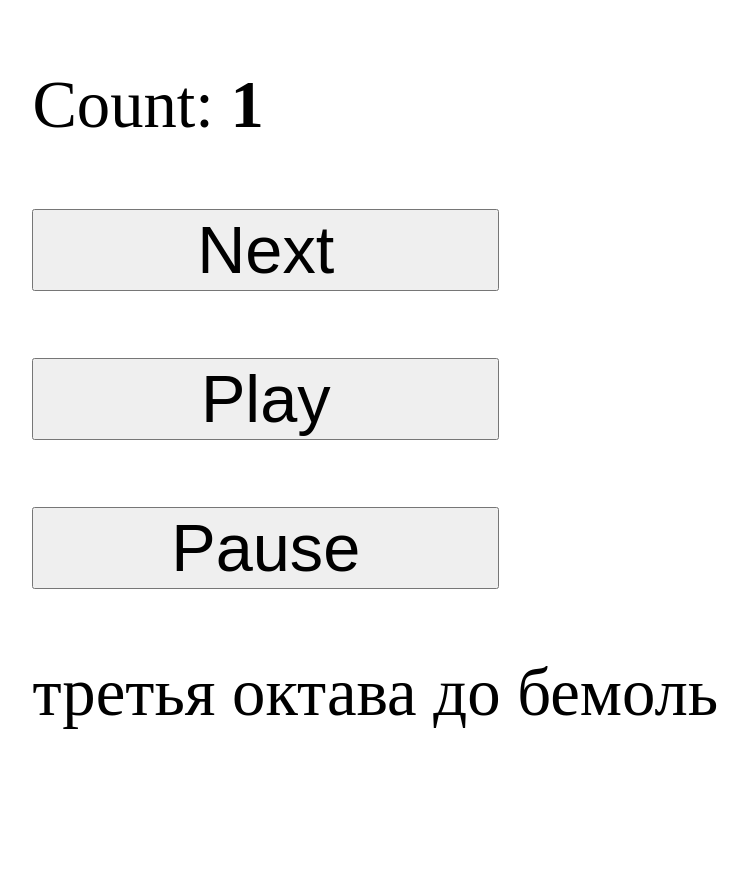
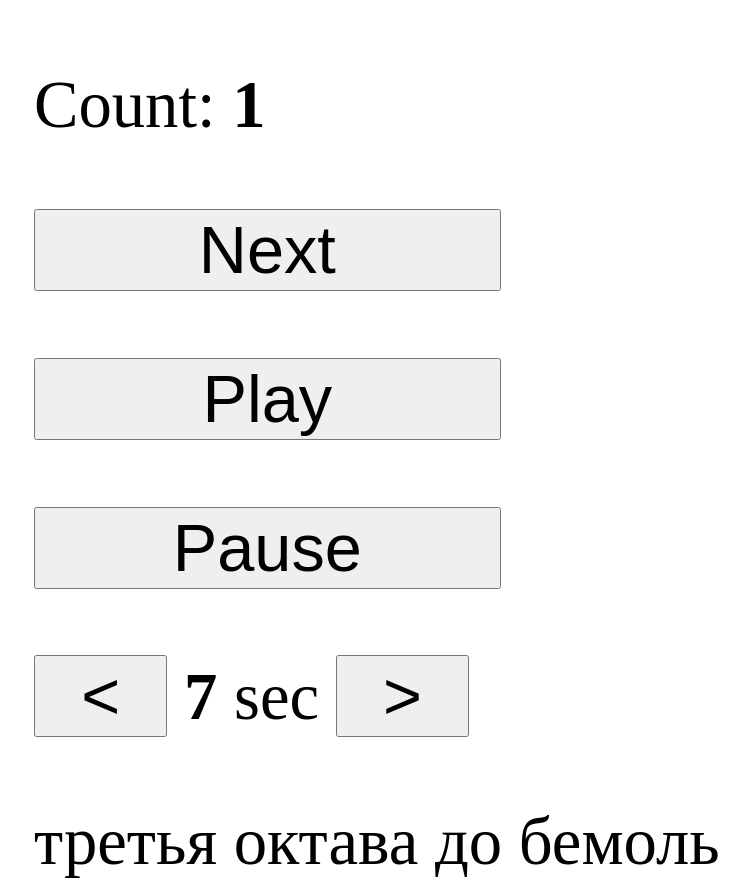
Before and after one commit to vladislav-vaganov/music_notes_studying, a plain HTML site: page index.html in a window 1280 px wide. Both pictures are taken after a click on the button "Play". Shown: the whole page, without its empty margins (102-851 px from the left). Before the commit the page ends 800 px from the top, so only its background shows below. Drawn offline with Linux system fonts and the light colour scheme.

Commit message:
added setting delay

```diff
--- a/index.html
+++ b/index.html
@@ -12,9 +12,14 @@
 
 <body>
     <div>Count: <b id="counter-value">0</b></div>
-    <button type="button" id="speak-btn">Next</button>
-    <button type="button" id="play-btn">Play</button>
-    <button type="button" id="pause-btn">Pause</button>
+    <button type="button" id="speak-btn" class="big-btn">Next</button>
+    <button type="button" id="play-btn" class="big-btn">Play</button>
+    <button type="button" id="pause-btn" class="big-btn">Pause</button>
+    <div class="settings">
+        <button type="button" id="decrease-delay-btn">&lt;</button>
+        <span><b id="delay-value">7</b> sec</span>
+        <button type="button" id="increase-delay-btn">&gt;</button>
+    </div>
     <div id="text"></div>
 </body>
 </html>
--- a/index.js
+++ b/index.js
@@ -40,8 +40,8 @@ function speak() {
     const text = getText();
     utterance.text = text;
     speechSynthesis.speak(utterance);
-    cunterView.innerText = ++count;
-    textView.innerText = text;
+    cunterView.textContent = ++count;
+    textView.textContent = text;
 }
 
 function onEndHandler() {
@@ -51,7 +51,7 @@ function onEndHandler() {
 utterance.onend = onEndHandler;
 
 let timeoutId;
-const delay = 7000;
+let delay = 7000;
 
 function play() {
     speak();
@@ -72,6 +72,25 @@ function pause() {
     timeoutId = null;
 }
 
-document.getElementById("speak-btn").onclick = speak;
+document.getElementById("speak-btn").onclick = () => {
+    pause();
+    speak();
+};
 document.getElementById("play-btn").onclick = play;
 document.getElementById("pause-btn").onclick = pause;
+
+const delayValue = document.getElementById("delay-value");
+
+function changeDelay(diff) {
+    const newValue = delay + diff;
+
+    if (newValue < 1000) {
+        return;
+    }
+
+    delay = newValue;
+    delayValue.textContent = newValue / 1000;
+}
+
+document.getElementById("decrease-delay-btn").onclick = () => changeDelay(-1000);
+document.getElementById("increase-delay-btn").onclick = () => changeDelay(1000);
--- a/styles.css
+++ b/styles.css
@@ -1,14 +1,22 @@
 body {
+    font-size: 50pt;
+    padding-left: 10%;
+}
+
+div {
+    margin-top: 1em;
+}
+
+button {
     font-size: 50pt;
 }
 
-div, button {
+.big-btn {
+    min-width: 7em;
+    display: block;
     margin-top: 1em;
-    margin-left: 10%;
 }
 
-button {
-    min-width: 7em;
-    font-size: 50pt;
-    display: block;
+.settings button {
+    width: 2em;
 }
```
